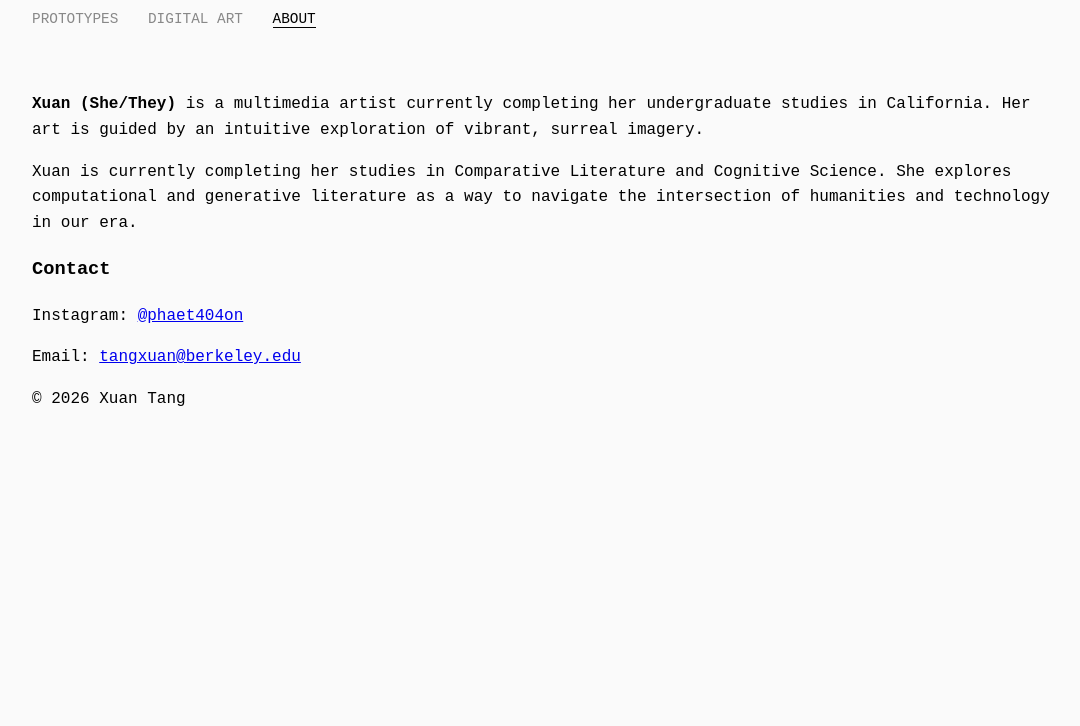
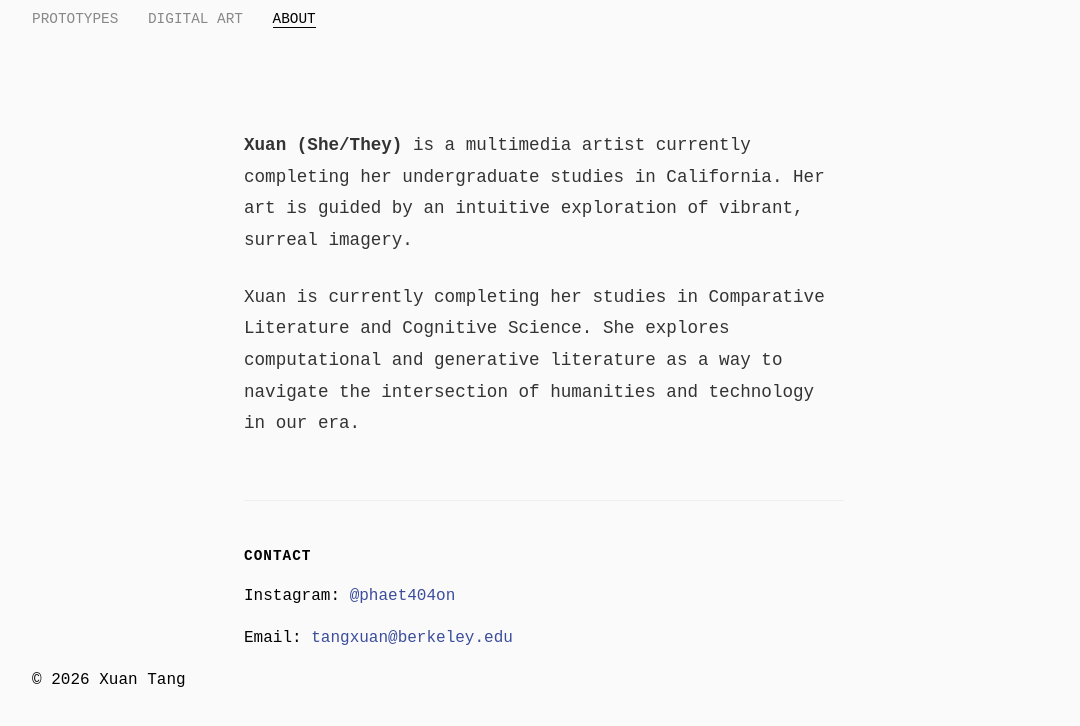
Before and after one commit to thewordiwishedtosay/Xuan-Wesbite, a plain HTML site: page about.html in a window 1280 px wide. Shown: the part 154-880 px from the top of the page, without its empty margins (96-1176 px from the left). Before the commit the page ends 800 px from the top, so only its background shows below. Drawn offline with Linux system fonts and the light colour scheme.

Commit message:
Add styles for about page and contact section
Added styles for about page layout and contact section.

```diff
--- a/style.css
+++ b/style.css
@@ -113,3 +113,40 @@ nav a.active { color: #000; border-bottom: 1px solid #000; }
     cursor: pointer;
     color: #333;
 }
+/* About Page Specifics */
+.about-container {
+    max-width: 600px; /* Keeps text readable and centered */
+    margin: 0 auto;
+    padding-top: 20px;
+}
+
+.bio p {
+    font-size: 1.1rem;
+    margin-bottom: 25px;
+    color: #333;
+    line-height: 1.8;
+}
+
+.contact {
+    margin-top: 60px;
+    border-top: 1px solid #eee;
+    padding-top: 30px;
+}
+
+.contact h3 {
+    text-transform: uppercase;
+    font-size: 0.9rem;
+    letter-spacing: 1px;
+    margin-bottom: 15px;
+}
+
+.contact a {
+    color: #3b4d9b;
+    text-decoration: none;
+    border-bottom: 1px solid transparent;
+    transition: border-color 0.3s;
+}
+
+.contact a:hover {
+    border-bottom: 1px solid #3b4d9b;
+}
```
